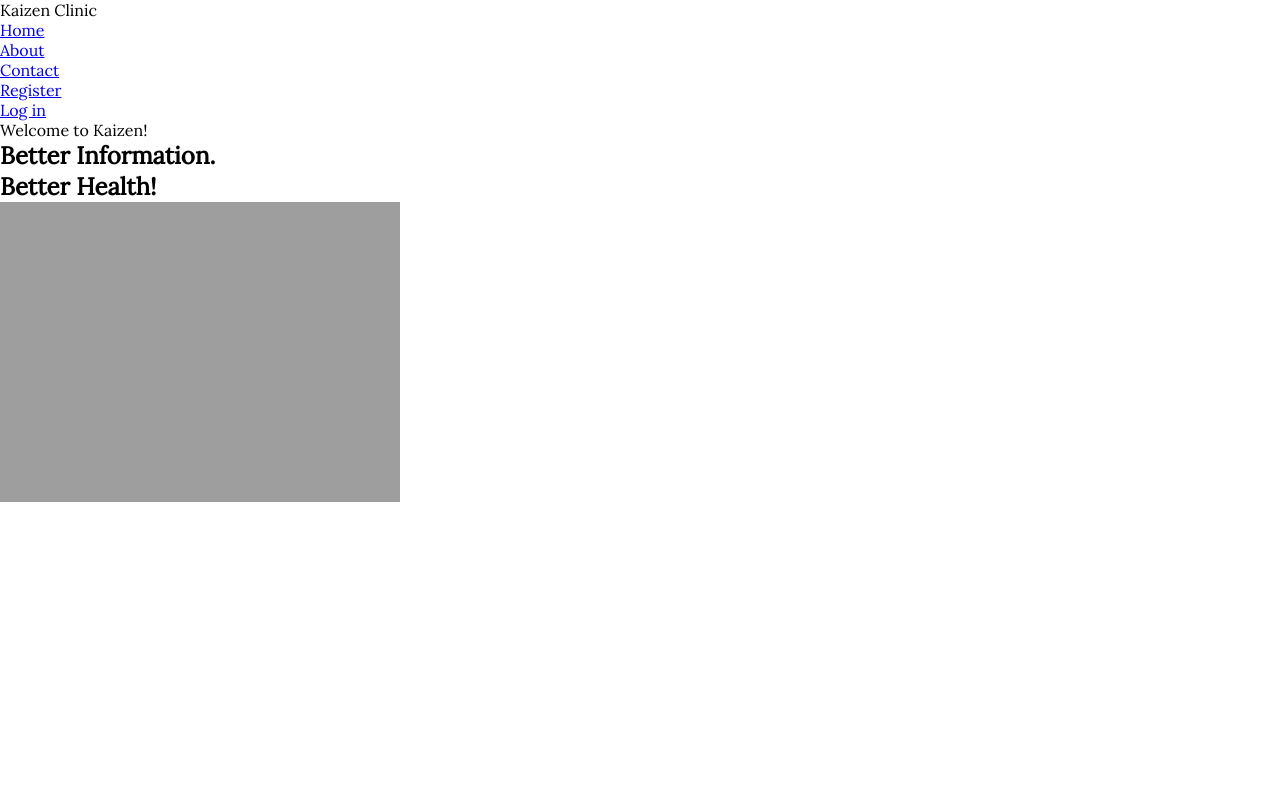
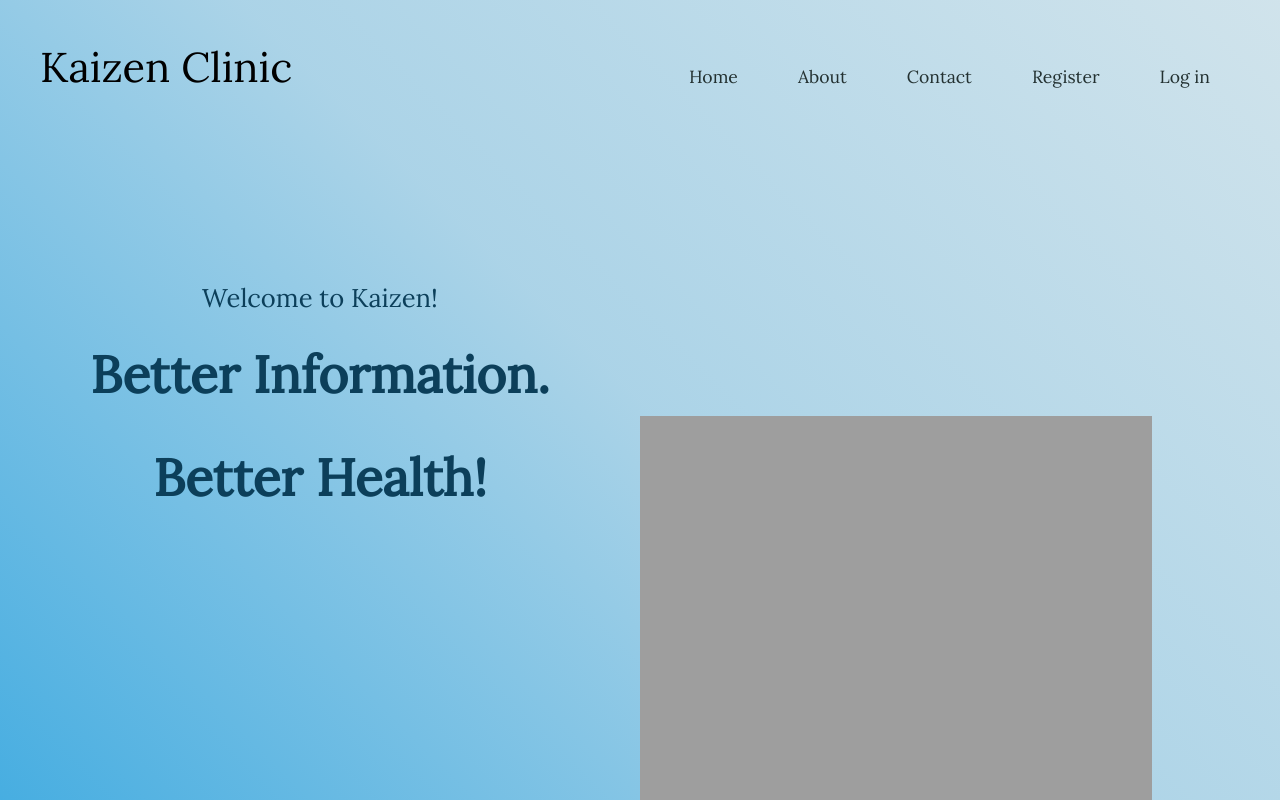
Before and after one commit to hnsnl15/shiny-lamp, a plain HTML site: page index.html in a window 1280 px wide. Drawn offline with Linux system fonts and the light colour scheme; the site is published under a folder, as on GitHub Pages, so addresses that start at the root find nothing.

Commit message:
Some bugs in github fixed.

```diff
--- a/index.html
+++ b/index.html
@@ -8,8 +8,7 @@
     <link rel="icon" href="./image/favicon.ico">
     <!-- CSS -->
     <link rel="stylesheet" href="./CSS/main.css">
-    <link rel="stylesheet" href="/CSS/home.css">
-    <link rel="stylesheet" href="./CSS/addons.css">
+    <link rel="stylesheet" href="./CSS/home.css">
     <title>Kaizen Clinic Care | Get Healthy</title>
 </head>
 <body>
```
